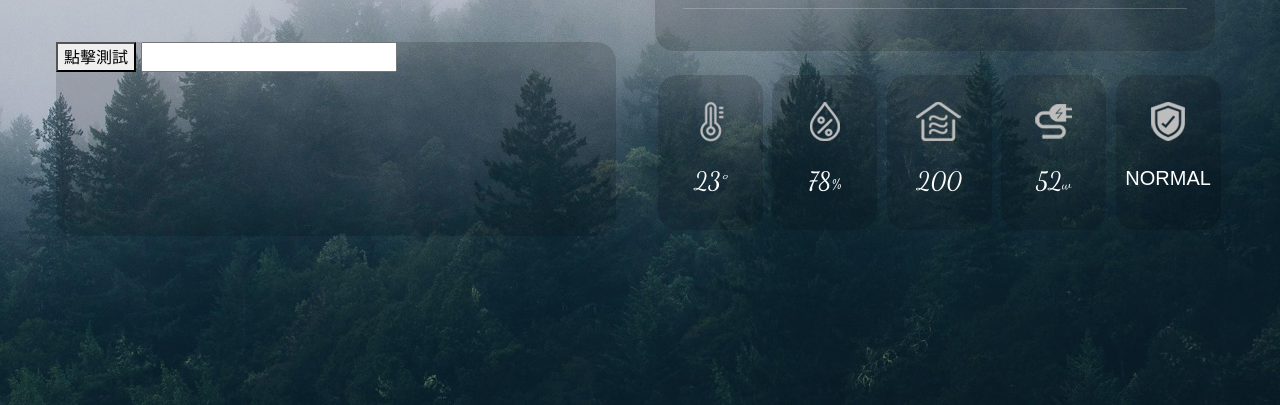
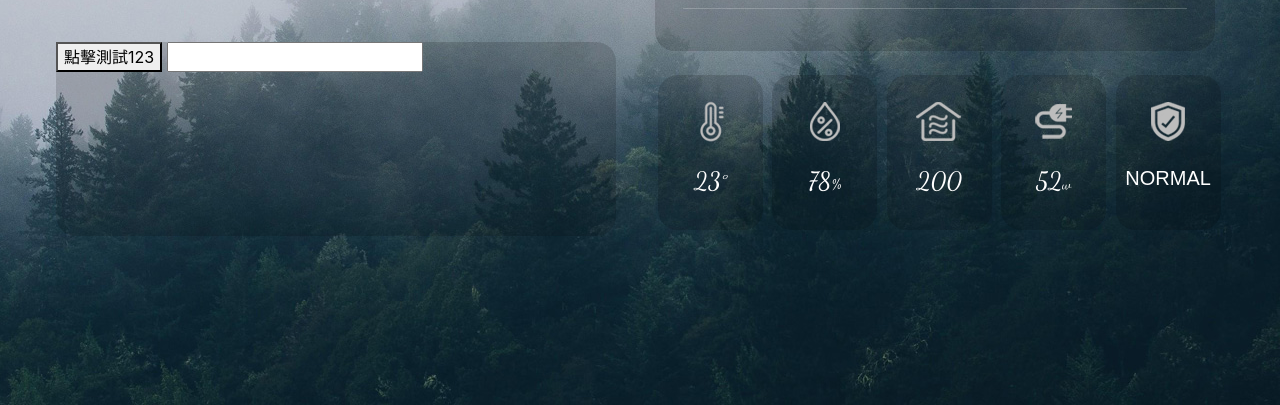
Before and after one commit to fat-so/Crestron-ch5-example, a website built with Parcel: page index.html in a window 1280 px wide. Shown: the part 395-800 px from the top of the page. Built offline with nearby package versions, Linux system fonts and the light colour scheme; no server answers.

Commit message:
So here is start

```diff
--- a/index.html
+++ b/index.html
@@ -80,7 +80,7 @@
                         </div>
                         <div class="widgit LB">
                             <button id='test_button'>
-                                點擊測試
+                                點擊測試123
                             </button>
                             <input receiveStateValue="index.OutLet_1_energy" type="text">
                         </div>
--- a/package.json
+++ b/package.json
@@ -6,7 +6,7 @@
   "scripts": {
     "start": "parcel index.html",
     "build": "parcel build index.html --public-url .",
-    "build:archive": "ch5-cli archive -p example -d dist -o tsw -c C:/tools/crestrinCh5/output/Brtech_sys/interface/mapping/Brtech_sys.cse2j",
+    "build:archive": "ch5-cli archive -p example -d dist -o tsw -c contract/Brtech_sys.cse2j",
     "deploy": "ch5-cli deploy -H 192.168.10.184  -t touchscreen tsw/example.ch5z "
   },
   "author": "",
```
Also changed, not shown: dist/index.html, 3 other files.
